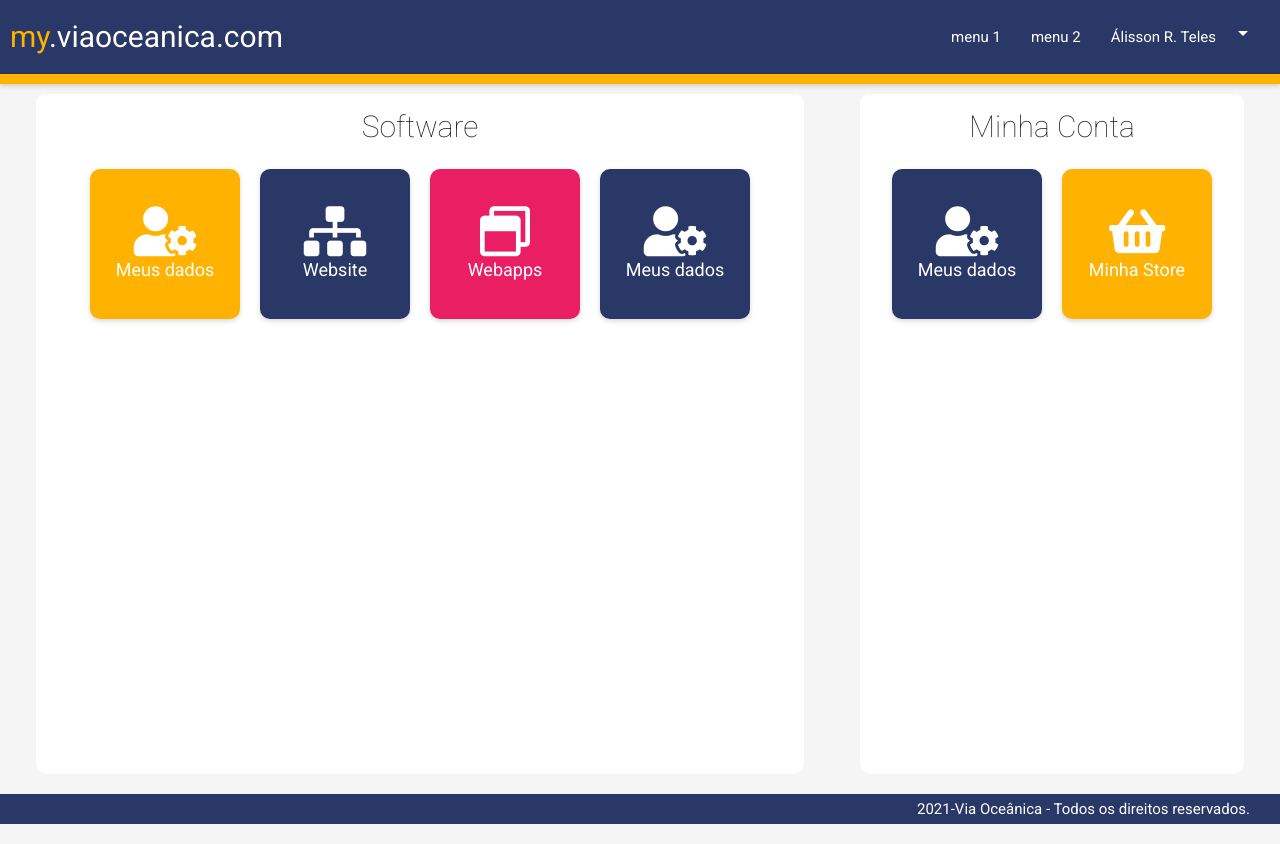
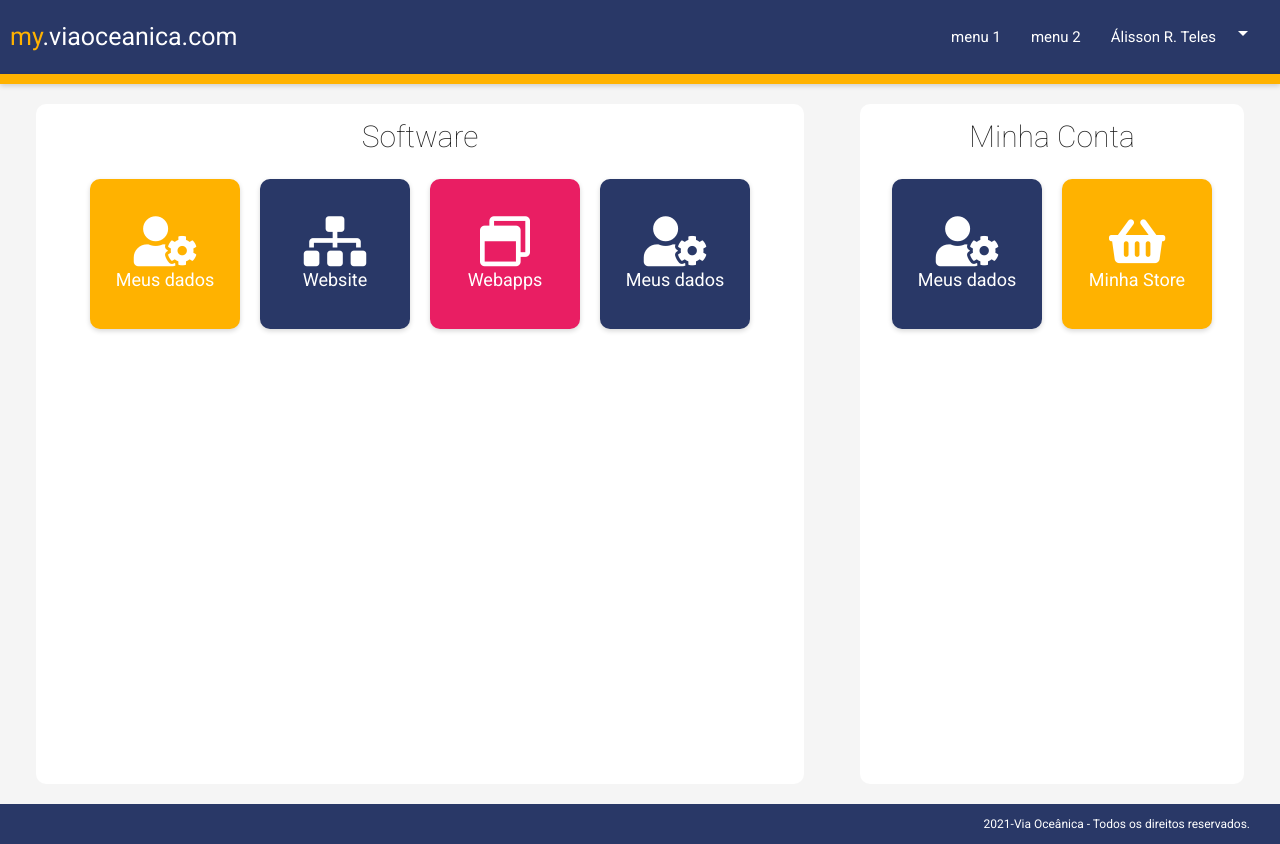
Before and after one commit to AlissonRTeles/tema-my-via-oceanica, a plain HTML site: page index.html in a window 1280 px wide. Drawn offline with nearby package versions, Linux system fonts and the light colour scheme.

Commit message:
atualizacao

```diff
--- a/css/style.css
+++ b/css/style.css
@@ -8,7 +8,8 @@ nav{
     height: 74px;
     background-color: #293867;
     color: white;
-    position: relative;
+    position: fixed;
+    z-index: 999;
     display: flex;
     align-items: center;
 }
@@ -24,7 +25,7 @@ nav::after{
 }
 
 nav .logo{
-    font-size: 30px;
+    font-size: 25px;
     margin: 10px;
 }
 
@@ -45,6 +46,7 @@ nav .sidenav-trigger{
     right: 0;
 }
 .container{
+    top: 84px;
     position: relative;
     width: 100%;
     width: 100%;
@@ -138,10 +140,13 @@ footer {
     display: flex;
     align-items: center;
     width: 100%;
-    height: 30px;
+    height: 40px;
     bottom: 0;
+    top:84px;
+    position: relative;
     background-color: #293867;
     color: white;
+    font-size: 12px;
 }
 
 footer .footer-copyright{
```
